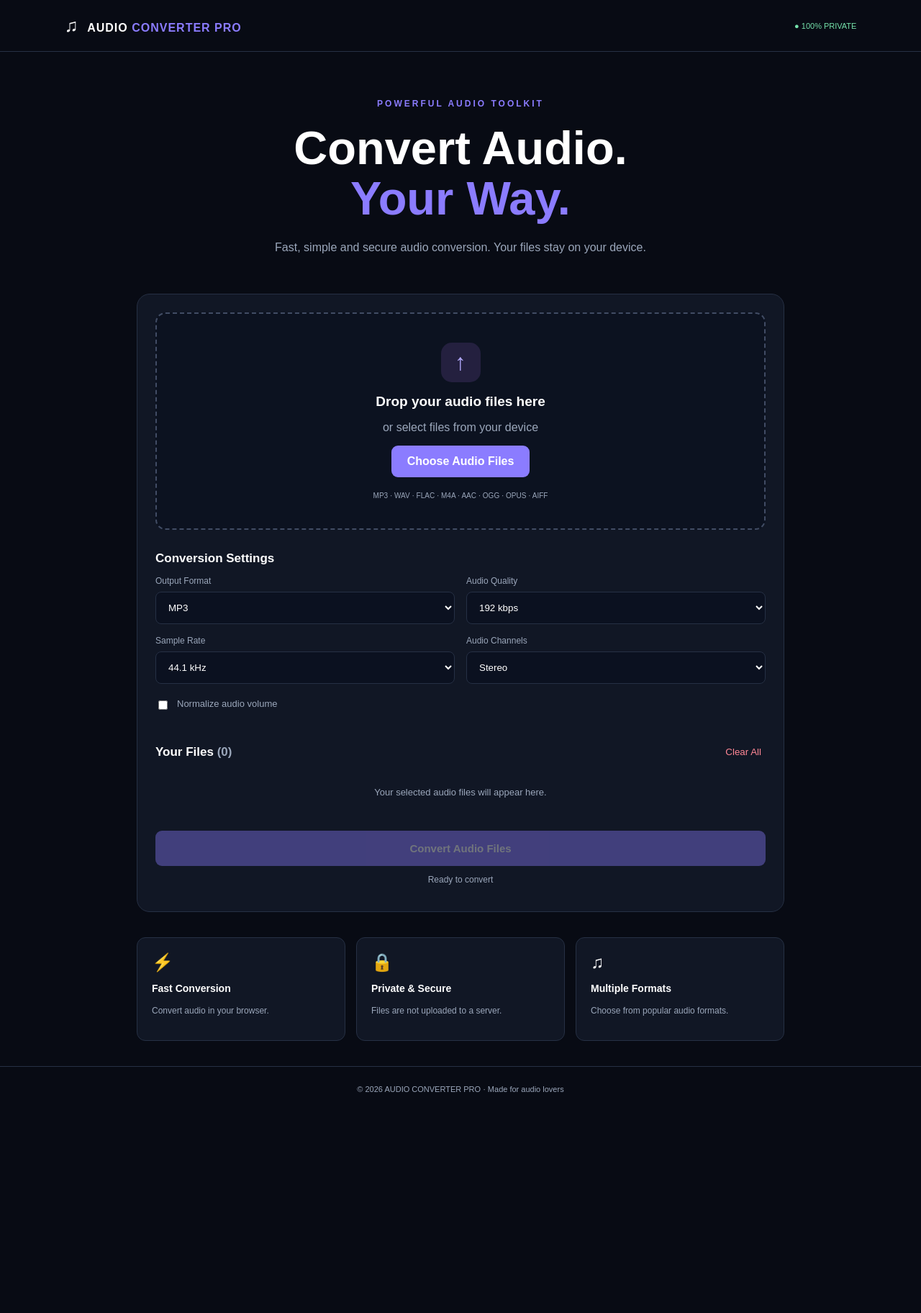
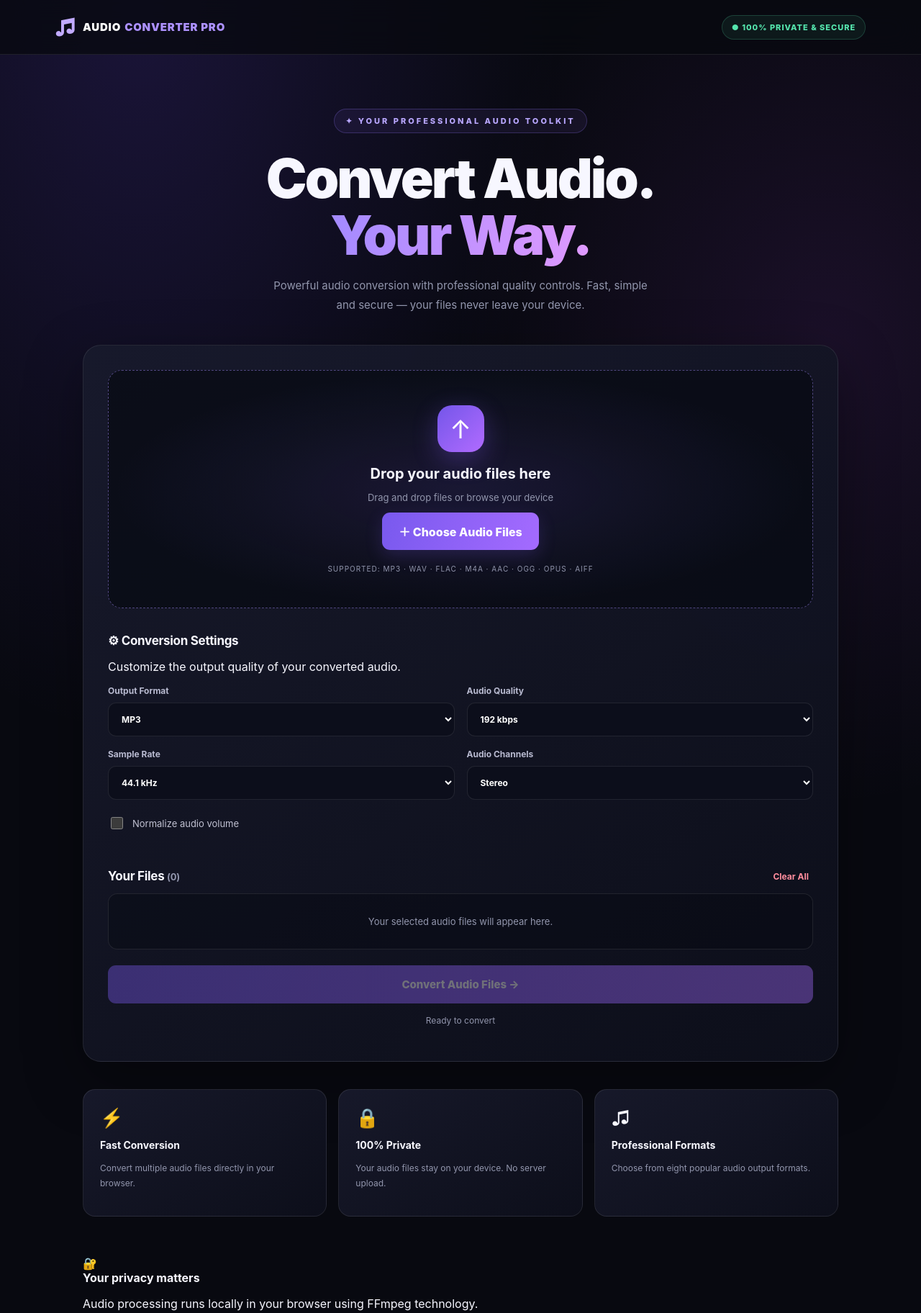
Before and after one commit to akingstar/audio-converter-pro, a plain HTML site: page index.html in a window 1280 px wide. Shown: the top 1824 px of the page at 72% size. Before the commit the page ends 1544 px from the top, so only its background shows below. Drawn offline with Linux system fonts and the light colour scheme.

Commit message:
Upgrade AUDIO CONVERTER PRO UI and audio preview

```diff
--- a/index.html
+++ b/index.html
@@ -4,38 +4,43 @@
   <meta charset="UTF-8">
   <meta name="viewport" content="width=device-width, initial-scale=1.0">
   <meta name="theme-color" content="#080b14">
-  <meta name="description" content="AUDIO CONVERTER PRO - Convert audio files directly in your browser.">
-  <title>AUDIO CONVERTER PRO</title>
+  <meta name="description" content="AUDIO CONVERTER PRO — Convert audio files privately in your browser with professional quality settings.">
+  <title>AUDIO CONVERTER PRO — Professional Audio Converter</title>
   <link rel="stylesheet" href="style.css">
 </head>
 <body>
+
   <header class="topbar">
-    <a class="brand" href="#">
+    <a class="brand" href="#" aria-label="Audio Converter Pro Home">
       <span class="brand-icon">♫</span>
       AUDIO <span>CONVERTER PRO</span>
     </a>
-    <span class="private-label">● 100% PRIVATE</span>
+    <div class="private-label">● 100% PRIVATE & SECURE</div>
   </header>
 
   <main class="container">
+
     <section class="hero">
-      <div class="eyebrow">POWERFUL AUDIO TOOLKIT</div>
+      <div class="eyebrow">✦ YOUR PROFESSIONAL AUDIO TOOLKIT</div>
       <h1>Convert Audio.<br><span>Your Way.</span></h1>
-      <p>Fast, simple and secure audio conversion. Your files stay on your device.</p>
+      <p>Powerful audio conversion with professional quality controls. Fast, simple and secure — your files never leave your device.</p>
     </section>
 
-    <section class="converter">
+    <section class="converter" aria-label="Audio converter">
+
       <div class="upload-area" id="dropZone">
         <div class="upload-icon">↑</div>
         <h2>Drop your audio files here</h2>
-        <p>or select files from your device</p>
-        <label class="select-button" for="fileInput">Choose Audio Files</label>
+        <p>Drag and drop files or browse your device</p>
+        <label class="select-button" for="fileInput">＋ Choose Audio Files</label>
         <input id="fileInput" type="file" accept="audio/*,.mp3,.wav,.flac,.m4a,.aac,.ogg,.opus,.aiff" multiple>
-        <small>MP3 · WAV · FLAC · M4A · AAC · OGG · OPUS · AIFF</small>
+        <small>SUPPORTED: MP3 · WAV · FLAC · M4A · AAC · OGG · OPUS · AIFF</small>
       </div>
 
       <div class="settings">
-        <h2>Conversion Settings</h2>
+        <h2>⚙ Conversion Settings</h2>
+        <p>Customize the output quality of your converted audio.</p>
+
         <div class="settings-grid">
           <label>Output Format
             <select id="format">
@@ -49,6 +54,7 @@
               <option value="aiff">AIFF</option>
             </select>
           </label>
+
           <label>Audio Quality
             <select id="bitrate">
               <option value="128k">128 kbps</option>
@@ -58,6 +64,7 @@
               <option value="96k">96 kbps</option>
             </select>
           </label>
+
           <label>Sample Rate
             <select id="sampleRate">
               <option value="44100">44.1 kHz</option>
@@ -65,6 +72,7 @@
               <option value="96000">96 kHz</option>
             </select>
           </label>
+
           <label>Audio Channels
             <select id="channels">
               <option value="2">Stereo</option>
@@ -72,30 +80,66 @@
             </select>
           </label>
         </div>
-        <label class="check"><input type="checkbox" id="normalize"> Normalize audio volume</label>
+
+        <label class="check">
+          <input type="checkbox" id="normalize">
+          Normalize audio volume
+        </label>
       </div>
 
       <section class="queue">
         <div class="queue-heading">
           <h2>Your Files <span id="fileCount">(0)</span></h2>
-          <button id="clearBtn" class="text-button">Clear All</button>
+          <button id="clearBtn" class="text-button" type="button">Clear All</button>
         </div>
+
         <div id="fileList">
           <div class="empty">Your selected audio files will appear here.</div>
         </div>
-        <button id="convertBtn" class="convert-button" disabled>Convert Audio Files</button>
-        <p class="status" id="status">Ready to convert</p>
+
+        <button id="convertBtn" class="convert-button" type="button" disabled>
+          Convert Audio Files →
+        </button>
+
+        <p class="status" id="status" role="status" aria-live="polite">Ready to convert</p>
       </section>
+
     </section>
 
     <section class="features">
-      <article><span>⚡</span><h3>Fast Conversion</h3><p>Convert audio in your browser.</p></article>
-      <article><span>🔒</span><h3>Private & Secure</h3><p>Files are not uploaded to a server.</p></article>
-      <article><span>♫</span><h3>Multiple Formats</h3><p>Choose from popular audio formats.</p></article>
+      <article>
+        <span>⚡</span>
+        <h3>Fast Conversion</h3>
+        <p>Convert multiple audio files directly in your browser.</p>
+      </article>
+
+      <article>
+        <span>🔒</span>
+        <h3>100% Private</h3>
+        <p>Your audio files stay on your device. No server upload.</p>
+      </article>
+
+      <article>
+        <span>♫</span>
+        <h3>Professional Formats</h3>
+        <p>Choose from eight popular audio output formats.</p>
+      </article>
     </section>
+
+    <section class="privacy-note">
+      <span>🔐</span>
+      <div>
+        <strong>Your privacy matters</strong>
+        <p>Audio processing runs locally in your browser using FFmpeg technology.</p>
+      </div>
+    </section>
+
   </main>
 
-  <footer>© 2026 AUDIO CONVERTER PRO · Made for audio lovers</footer>
+  <footer>
+    © 2026 AUDIO CONVERTER PRO · Made for audio lovers
+  </footer>
+
   <script type="module" src="app.js"></script>
 </body>
 </html>
--- a/style.css
+++ b/style.css
@@ -1,62 +1,143 @@
 :root {
-  --bg: #080b14;
-  --panel: #111725;
-  --border: #263044;
-  --white: #ffffff;
-  --muted: #9ba7bb;
-  --accent: #8b7cff;
+  color-scheme: dark;
+  --bg: #080910;
+  --panel: rgba(20, 22, 38, .88);
+  --panel2: #111321;
+  --border: rgba(255,255,255,.09);
+  --white: #f7f7ff;
+  --muted: #9296ad;
+  --accent: #9477ff;
+  --accent2: #bd75ff;
+  --green: #55e6ae;
+  --shadow: 0 25px 80px rgba(0,0,0,.35);
 }
 * { box-sizing: border-box; }
+html { scroll-behavior: smooth; }
 body {
   margin: 0;
-  background: var(--bg);
+  min-height: 100vh;
   color: var(--white);
-  font-family: Arial, sans-serif;
+  background:
+    radial-gradient(ellipse at 15% 0%, rgba(116,75,255,.17), transparent 38%),
+    radial-gradient(ellipse at 90% 25%, rgba(190,75,255,.10), transparent 32%),
+    var(--bg);
+  font-family: Inter, ui-sans-serif, system-ui, -apple-system, BlinkMacSystemFont, "Segoe UI", sans-serif;
 }
+button, select, input { font: inherit; }
 .topbar {
-  height: 72px;
-  padding: 0 7%;
+  min-height: 76px;
+  padding: 0 6%;
   display: flex;
   align-items: center;
   justify-content: space-between;
+  gap: 15px;
   border-bottom: 1px solid var(--border);
+  background: rgba(8,9,16,.78);
+  backdrop-filter: blur(18px);
+  position: sticky;
+  top: 0;
+  z-index: 5;
 }
 .brand {
+  display: flex;
+  align-items: center;
   color: white;
+  font-size: 15px;
   font-weight: 900;
+  letter-spacing: .8px;
   text-decoration: none;
+}
+.brand span:last-child { color: #ad91ff; margin-left: 5px; }
+.brand-icon {
+  color: #c1aaff;
+  font-size: 29px;
+  margin-right: 9px;
+}
+.private-label {
+  color: var(--green);
+  font-size: 11px;
+  font-weight: 800;
   letter-spacing: 1px;
+  border: 1px solid rgba(85,230,174,.2);
+  background: rgba(85,230,174,.07);
+  border-radius: 30px;
+  padding: 9px 13px;
 }
-.brand span:last-child { color: var(--accent); }
-.brand-icon { font-size: 25px; margin-right: 7px; }
-.private-label { color: #75e2ac; font-size: 11px; }
-.container { width: min(900px, 92%); margin: auto; }
-.hero { text-align: center; padding: 65px 10px 35px; }
-.eyebrow { color: var(--accent); font-size: 12px; letter-spacing: 3px; font-weight: bold; }
-.hero h1 { font-size: clamp(38px, 8vw, 65px); line-height: 1.08; margin: 20px 0; }
-.hero h1 span { color: var(--accent); }
-.hero p { color: var(--muted); line-height: 1.6; }
+.container { width: min(1050px, 92%); margin: auto; }
+.hero { text-align: center; padding: 75px 10px 42px; }
+.eyebrow {
+  display: inline-block;
+  color: #b9a7ff;
+  font-size: 11px;
+  font-weight: 800;
+  letter-spacing: 3px;
+  border: 1px solid rgba(148,119,255,.25);
+  background: rgba(148,119,255,.08);
+  padding: 9px 15px;
+  border-radius: 30px;
+}
+.hero h1 {
+  font-size: clamp(42px, 8vw, 76px);
+  line-height: 1.04;
+  letter-spacing: -3px;
+  margin: 23px 0 17px;
+  font-weight: 900;
+}
+.hero h1 span {
+  background: linear-gradient(100deg, #a38aff, #e09aff);
+  -webkit-background-clip: text;
+  background-clip: text;
+  color: transparent;
+}
+.hero p {
+  color: var(--muted);
+  line-height: 1.8;
+  font-size: 15px;
+  max-width: 550px;
+  margin: auto;
+}
 .converter {
-  background: var(--panel);
+  background: linear-gradient(145deg, rgba(24,26,44,.96), rgba(13,15,27,.96));
   border: 1px solid var(--border);
-  border-radius: 18px;
-  padding: 25px;
+  border-radius: 25px;
+  padding: clamp(17px, 4vw, 34px);
+  box-shadow: var(--shadow);
 }
 .upload-area {
   text-align: center;
-  border: 2px dashed #414c64;
-  border-radius: 14px;
-  padding: 40px 15px;
-  background: #0c1220;
+  border: 1.5px dashed rgba(166,143,255,.45);
+  border-radius: 19px;
+  padding: 48px 15px;
+  background:
+    radial-gradient(ellipse at center, rgba(137,103,255,.12), transparent 70%),
+    rgba(8,10,19,.72);
+  transition: .2s ease;
+}
+.upload-area:hover {
+  border-color: #b69fff;
+  background-color: rgba(115,85,220,.08);
 }
 .upload-icon {
-  width: 55px; height: 55px; margin: auto auto 15px;
-  border-radius: 15px; display: grid; place-items: center;
-  background: #24203f; color: #b4aaff; font-size: 32px;
+  width: 65px;
+  height: 65px;
+  margin: auto auto 18px;
+  border-radius: 20px;
+  display: grid;
+  place-items: center;
+  background: linear-gradient(135deg, #7456e9, #b16bff);
+  color: white;
+  font-size: 36px;
+  box-shadow: 0 10px 35px rgba(137,95,255,.3);
 }
-.upload-area h2 { font-size: 19px; }
+.upload-area h2 { font-size: 20px; margin: 0 0 9px; }
 .upload-area p, .upload-area small { color: var(--muted); }
-.upload-area small { display: block; margin-top: 20px; font-size: 10px; }
+.upload-area p { font-size: 13px; }
+.upload-area small {
+  display: block;
+  margin-top: 20px;
+  font-size: 10px;
+  letter-spacing: 1px;
+}
 #fileInput {
   position: absolute;
   width: 1px;
@@ -64,53 +145,188 @@ body {
   padding: 0;
   margin: -1px;
   overflow: hidden;
-  clip: rect(0, 0, 0, 0);
+  clip: rect(0,0,0,0);
   white-space: nowrap;
   border: 0;
 }
 .select-button, .convert-button {
-  display: inline-block; background: var(--accent); color: white;
-  padding: 13px 22px; border-radius: 9px; font-weight: bold;
-  cursor: pointer; border: 0;
+  display: inline-block;
+  background: linear-gradient(105deg, #7959ee, #a46bff);
+  color: white;
+  padding: 14px 23px;
+  border-radius: 11px;
+  font-weight: 800;
+  cursor: pointer;
+  border: 0;
+  box-shadow: 0 8px 24px rgba(124,88,239,.2);
+  transition: transform .2s, filter .2s;
 }
-.settings { margin-top: 30px; }
-.settings h2, .queue h2 { font-size: 17px; }
-.settings-grid { display: grid; grid-template-columns: 1fr 1fr; gap: 16px; }
-.settings-grid label { color: var(--muted); font-size: 12px; }
+.select-button:hover, .convert-button:not(:disabled):hover {
+  transform: translateY(-2px);
+  filter: brightness(1.12);
+}
+.settings { margin-top: 35px; }
+.settings h2, .queue h2 { font-size: 17px; letter-spacing: -.3px; }
+.settings-grid {
+  display: grid;
+  grid-template-columns: repeat(2,minmax(0,1fr));
+  gap: 17px;
+}
+.settings-grid label {
+  color: #b8bad0;
+  font-size: 12px;
+  font-weight: 700;
+}
 select {
-  display: block; width: 100%; margin-top: 8px;
-  padding: 13px; border-radius: 8px;
-  background: #0b1120; color: white; border: 1px solid var(--border);
+  display: block;
+  width: 100%;
+  margin-top: 9px;
+  padding: 14px;
+  border-radius: 11px;
+  background: #0c0e1b;
+  color: white;
+  border: 1px solid var(--border);
+  outline: none;
 }
-.check { display: flex; gap: 10px; margin-top: 20px; color: var(--muted); font-size: 13px; }
-.queue { margin-top: 32px; }
-.queue-heading { display: flex; justify-content: space-between; align-items: center; }
-.text-button { background: none; border: 0; color: #ff8795; cursor: pointer; }
-#fileCount { color: var(--muted); }
-.empty { color: var(--muted); text-align: center; padding: 24px 5px; font-size: 13px; }
+select:focus { border-color: var(--accent); }
+.check {
+  display: flex;
+  align-items: center;
+  gap: 10px;
+  margin-top: 21px;
+  color: #c0c1d2;
+  font-size: 13px;
+}
+.check input { accent-color: var(--accent); width: 17px; height: 17px; }
+.queue { margin-top: 38px; }
+.queue-heading {
+  display: flex;
+  justify-content: space-between;
+  align-items: center;
+  gap: 12px;
+}
+.text-button {
+  background: none;
+  border: 0;
+  color: #ff8d9d;
+  cursor: pointer;
+  font-size: 12px;
+  font-weight: 700;
+}
+#fileCount { color: var(--muted); font-size: 13px; }
+.empty {
+  color: var(--muted);
+  text-align: center;
+  padding: 30px 5px;
+  font-size: 13px;
+  border: 1px solid var(--border);
+  border-radius: 13px;
+  background: rgba(8,10,19,.45);
+}
 .file-row {
-  background: #0b1120; border: 1px solid var(--border);
-  padding: 14px; border-radius: 9px; margin: 10px 0;
+  background: rgba(9,11,21,.8);
+  border: 1px solid var(--border);
+  padding: 17px;
+  border-radius: 13px;
+  margin: 11px 0;
+  transition: border-color .2s;
 }
-.file-name { font-size: 13px; overflow-wrap: anywhere; }
-.file-info, .file-progress { color: var(--muted); font-size: 11px; margin-top: 7px; }
-.progress { height: 5px; background: #30394c; margin-top: 9px; border-radius: 9px; overflow: hidden; }
-.progress span { display: block; height: 100%; width: 0; background: var(--accent); }
-.convert-button { width: 100%; margin-top: 22px; padding: 16px; font-size: 15px; }
-.convert-button:disabled { opacity: .4; cursor: not-allowed; }
-.status { text-align: center; color: var(--muted); font-size: 12px; }
-.features { display: grid; grid-template-columns: repeat(3, 1fr); gap: 15px; margin: 35px 0; }
+.file-row:hover { border-color: rgba(148,119,255,.4); }
+.file-name { font-size: 13px; font-weight: 700; overflow-wrap: anywhere; }
+.file-info, .file-progress {
+  color: var(--muted);
+  font-size: 11px;
+  margin-top: 8px;
+}
+.progress {
+  height: 6px;
+  background: #292b40;
+  margin-top: 12px;
+  border-radius: 20px;
+  overflow: hidden;
+}
+.progress span {
+  display: block;
+  height: 100%;
+  width: 0;
+  background: linear-gradient(90deg, #7959ee, #d18aff);
+  border-radius: inherit;
+  transition: width .25s;
+}
+.convert-button {
+  width: 100%;
+  margin-top: 22px;
+  padding: 17px;
+  font-size: 15px;
+}
+.convert-button:disabled { opacity: .4; cursor: not-allowed; box-shadow: none; }
+.status {
+  text-align: center;
+  color: var(--muted);
+  font-size: 12px;
+  margin-top: 16px;
+  min-height: 18px;
+}
+.features {
+  display: grid;
+  grid-template-columns: repeat(3,minmax(0,1fr));
+  gap: 16px;
+  margin: 38px 0 55px;
+}
 .features article {
-  background: var(--panel); border: 1px solid var(--border);
-  padding: 20px; border-radius: 12px;
+  background: linear-gradient(145deg, rgba(25,27,45,.9), rgba(14,16,28,.9));
+  border: 1px solid var(--border);
+  padding: 23px;
+  border-radius: 17px;
 }
-.features article span { font-size: 24px; }
+.features article span { font-size: 26px; }
 .features h3 { font-size: 14px; }
-.features p { color: var(--muted); font-size: 12px; line-height: 1.5; }
-footer { border-top: 1px solid var(--border); padding: 25px; text-align: center; color: var(--muted); font-size: 11px; }
-@media(max-width:600px) {
-  .settings-grid { grid-template-columns: 1fr; }
-  .features { grid-template-columns: 1fr; }
-  .converter { padding: 15px; }
-  .hero { padding-top: 45px; }
+.features p { color: var(--muted); font-size: 12px; line-height: 1.7; }
+footer {
+  border-top: 1px solid var(--border);
+  padding: 27px 15px;
+  text-align: center;
+  color: var(--muted);
+  font-size: 11px;
 }
+@media(max-width:650px) {
+  .topbar { min-height: 65px; padding: 0 4%; }
+  .brand { font-size: 11px; letter-spacing: .3px; }
+  .brand-icon { font-size: 23px; margin-right: 5px; }
+  .private-label { font-size: 9px; padding: 8px 9px; }
+  .container { width: 93%; }
+  .hero { padding: 55px 5px 30px; }
+  .hero h1 { letter-spacing: -1.8px; }
+  .hero p { font-size: 13px; }
+  .converter { padding: 15px; border-radius: 19px; }
+  .upload-area { padding: 36px 12px; }
+  .upload-area h2 { font-size: 17px; }
+  .settings-grid { grid-template-columns: 1fr; gap: 13px; }
+  .features { grid-template-columns: 1fr; gap: 12px; margin-bottom: 35px; }
+  .features article { padding: 18px; }
+}
+
+/* Premium audio preview player */
+.audio-preview {
+  display: block;
+  width: 100%;
+  max-width: 100%;
+  height: 42px;
+  margin: 12px 0;
+  border: 1px solid var(--border);
+  border-radius: 12px;
+  background: #171a2b;
+  accent-color: #9b82ff;
+}
+
+.audio-preview:focus-visible {
+  outline: 2px solid #a18aff;
+  outline-offset: 3px;
+}
+
+@media (max-width: 650px) {
+  .audio-preview {
+    height: 40px;
+    margin: 10px 0;
+  }
+}
```
Also changed, not shown: app.js (+11 -1 lines).
